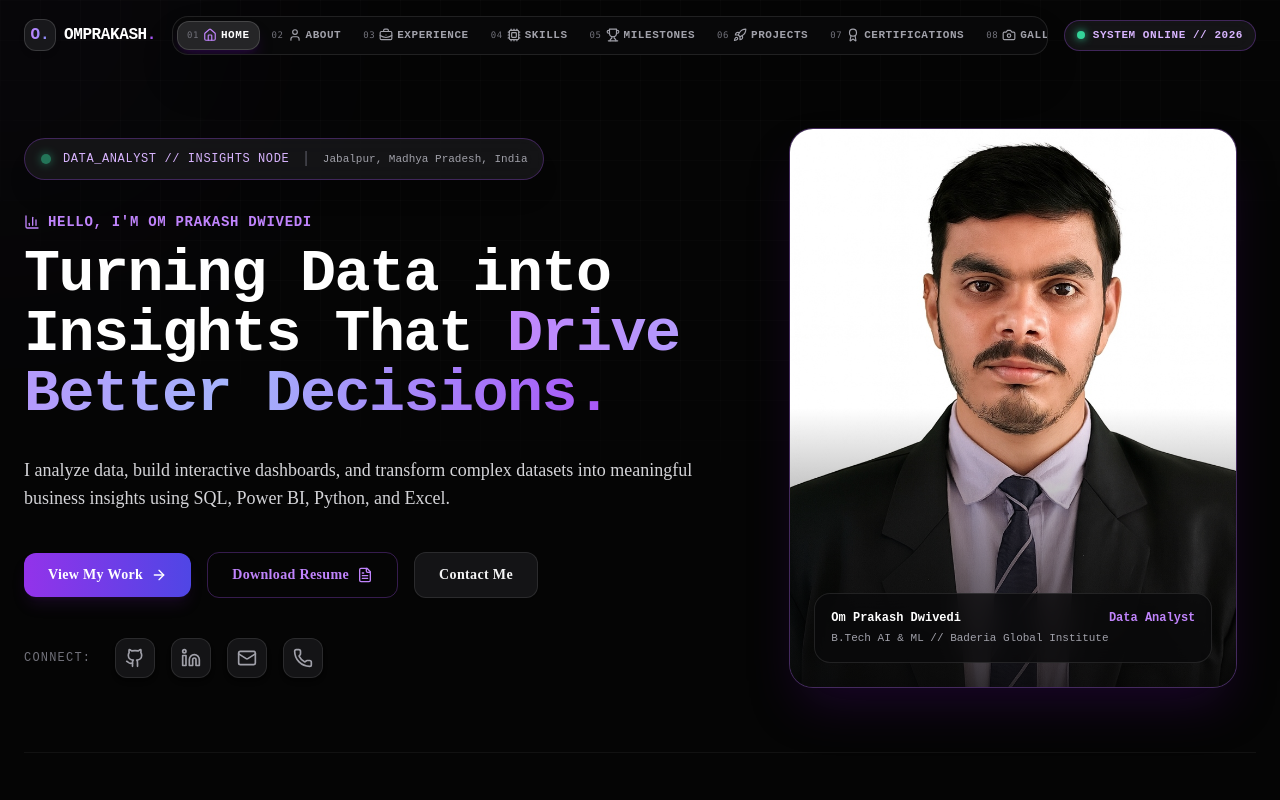
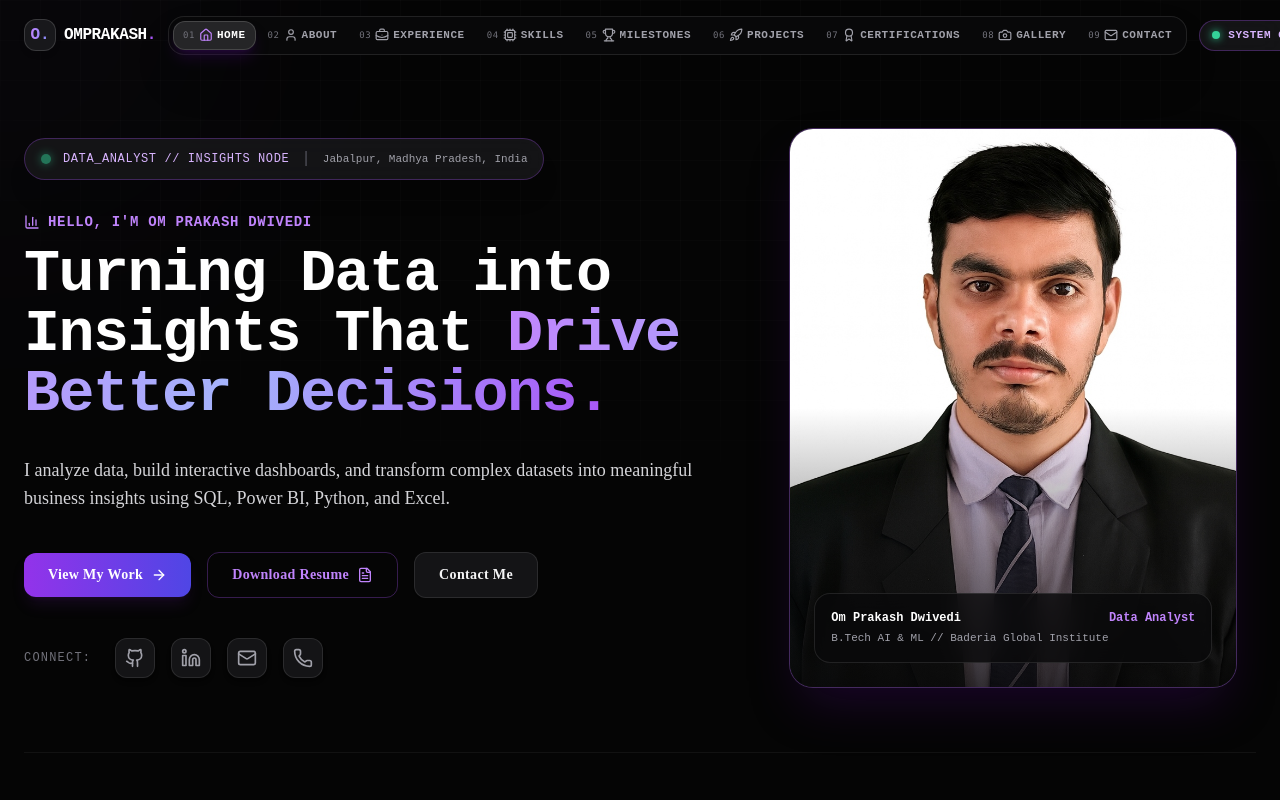
Before and after one commit to omdwivedi45/Portfolio, a Next.js app: page / in a window 1280 px wide. Shown: the top 800 px of the page. Built offline with nearby package versions, Linux system fonts and the light colour scheme.

Commit message:
Remove horizontal scrollbar slider from Navbar header

```diff
--- a/src/components/layout/Navbar.tsx
+++ b/src/components/layout/Navbar.tsx
@@ -70,7 +70,7 @@ export default function Navbar() {
           : "bg-transparent py-4"
       }`}
     >
-      <div className="container mx-auto px-4 sm:px-6 flex items-center justify-between gap-2 sm:gap-4">
+      <div className="container mx-auto px-4 sm:px-6 flex items-center justify-between gap-3">
 
         {/* Left Monogram Brand Logo */}
         <button
@@ -87,8 +87,8 @@ export default function Navbar() {
           </div>
         </button>
 
-        {/* Rishabh-Style Visible Desktop & Tablet Pill Navigation Header Bar */}
-        <nav className="hidden md:flex items-center gap-0.5 p-1 rounded-2xl bg-zinc-950/90 border border-white/10 backdrop-blur-xl shadow-2xl overflow-x-auto max-w-full">
+        {/* Desktop Navigation Header Pill Bar (No Scrollbar/Slider, Clean Single Row) */}
+        <nav className="hidden lg:flex items-center gap-0.5 p-1 rounded-2xl bg-zinc-950/90 border border-white/10 backdrop-blur-xl shadow-2xl shrink-0">
           {NAV_ITEMS.map((item) => {
             const Icon = item.icon;
             const isActive = activeSection === item.id;
@@ -122,15 +122,15 @@ export default function Navbar() {
 
         {/* Right Status Badge & Mobile Toggle */}
         <div className="flex items-center gap-2 shrink-0">
-          <div className="hidden lg:flex items-center gap-2 px-3 py-1.5 rounded-full bg-zinc-900/80 border border-purple-500/30 text-purple-300 text-[11px] font-tech backdrop-blur-md">
+          <div className="hidden xl:flex items-center gap-2 px-3 py-1.5 rounded-full bg-zinc-900/80 border border-purple-500/30 text-purple-300 text-[11px] font-tech backdrop-blur-md">
             <span className="w-2 h-2 rounded-full bg-emerald-400 animate-pulse shadow-[0_0_8px_#34d399]" />
-            <span className="uppercase font-bold tracking-wider">SYSTEM ONLINE // 2026</span>
+            <span className="uppercase font-bold tracking-wider">SYSTEM ONLINE</span>
           </div>
 
-          {/* Mobile Hamburger Button (Only on small screens < 768px) */}
+          {/* Mobile Hamburger Toggle (Visible on screens < 1024px) */}
           <button
             onClick={() => setMobileMenuOpen(!mobileMenuOpen)}
-            className="md:hidden w-9 h-9 rounded-xl bg-zinc-900 border border-white/10 flex items-center justify-center text-zinc-300 hover:text-white"
+            className="lg:hidden w-9 h-9 rounded-xl bg-zinc-900 border border-white/10 flex items-center justify-center text-zinc-300 hover:text-white"
             aria-label="Toggle Navigation"
           >
             {mobileMenuOpen ? <X className="w-5 h-5" /> : <Menu className="w-5 h-5" />}
@@ -138,16 +138,16 @@ export default function Navbar() {
         </div>
       </div>
 
-      {/* Mobile Navigation Drawer (For small screens < 768px) */}
+      {/* Mobile Drawer (For screens < 1024px) */}
       <AnimatePresence>
         {mobileMenuOpen && (
           <motion.div
             initial={{ opacity: 0, height: 0 }}
             animate={{ opacity: 1, height: "auto" }}
             exit={{ opacity: 0, height: 0 }}
-            className="md:hidden bg-[#050505]/95 border-b border-white/10 backdrop-blur-xl overflow-hidden"
+            className="lg:hidden bg-[#050505]/95 border-b border-white/10 backdrop-blur-xl overflow-hidden"
           >
-            <div className="container mx-auto px-4 py-6 grid grid-cols-2 gap-2">
+            <div className="container mx-auto px-4 py-6 grid grid-cols-2 sm:grid-cols-3 gap-2">
               {NAV_ITEMS.map((item) => {
                 const Icon = item.icon;
                 const isActive = activeSection === item.id;
```
